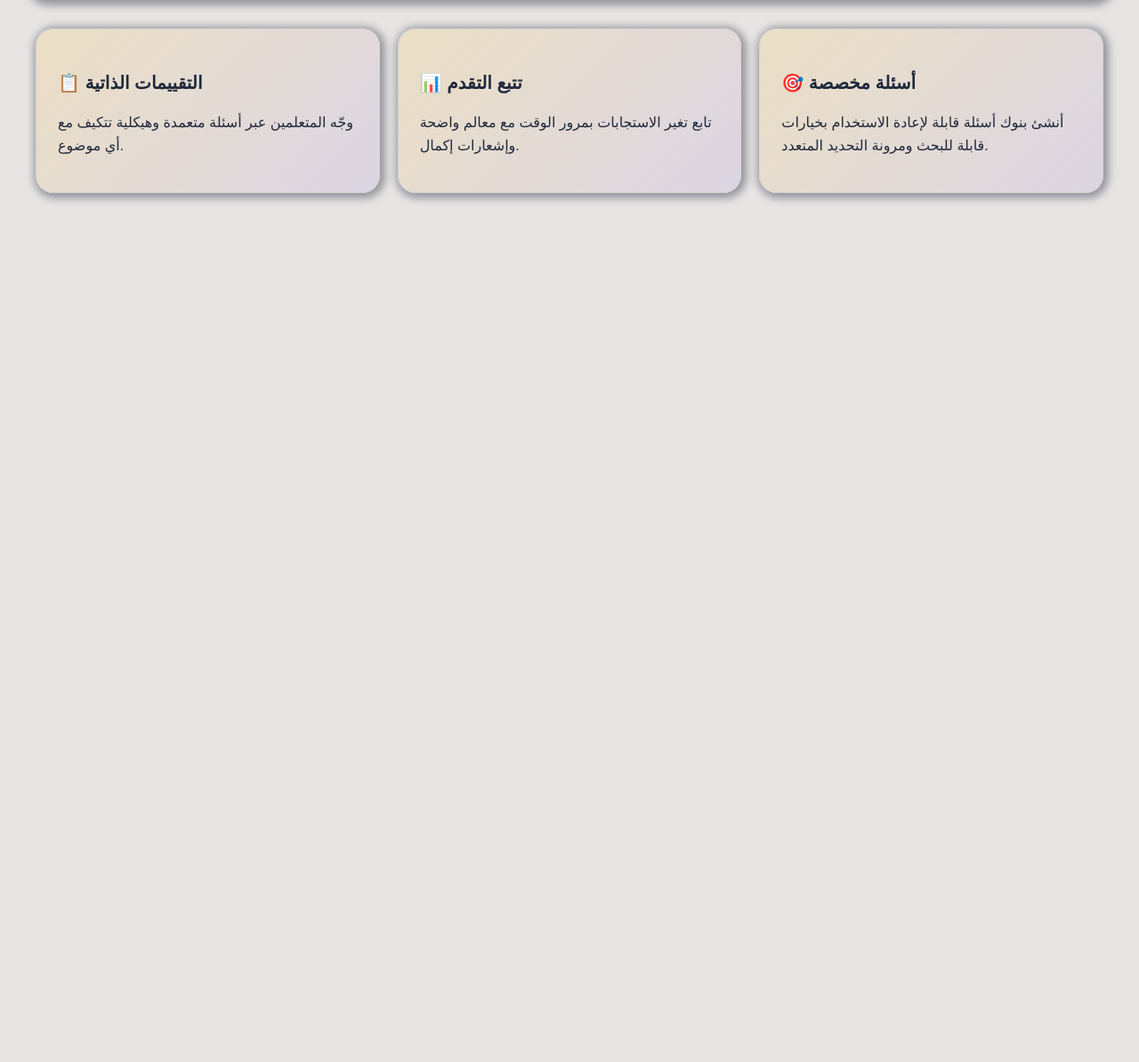
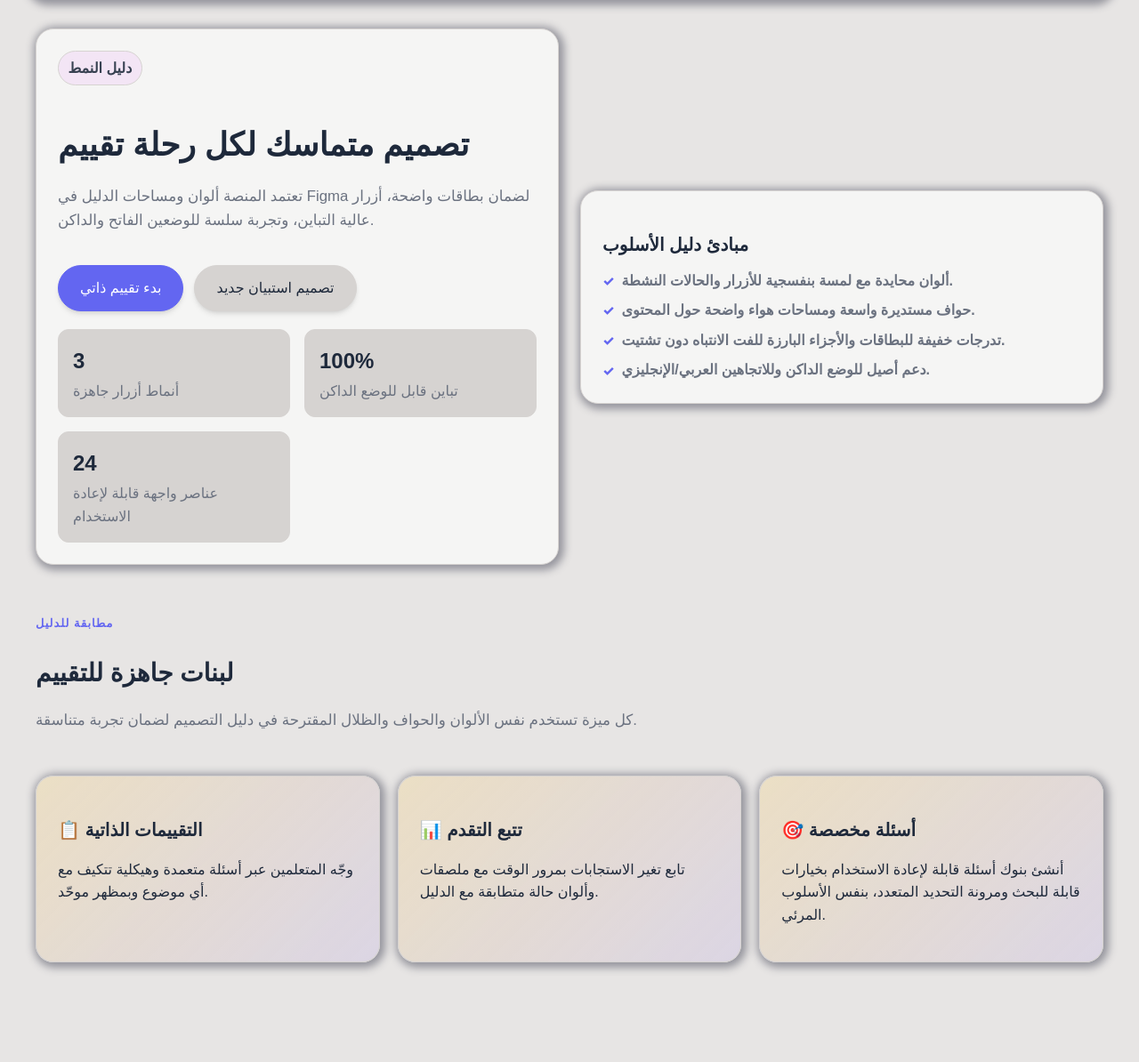
Before and after one commit to azizmojil/QuestionsBank, a Django app: page / in a window 1280 px wide. Shown: the part 122-1316 px from the top of the page at 89% size. Before the commit the page ends 350 px from the top, so only its background shows below. Run offline with Django 5.2, Linux system fonts and the light colour scheme; some libraries are stand-ins or nearby versions.

Commit message:
Align home hero with Figma style guide and accessibility updates
Co-authored-by: azizmojil <36235884+azizmojil@users.noreply.github.com>

```diff
--- a/static/css/base.css
+++ b/static/css/base.css
@@ -675,6 +675,14 @@ body.dark-mode .spinner {
     z-index: 1;
 }
 
+.hero-actions {
+    display: inline-flex;
+    flex-wrap: wrap;
+    align-items: center;
+    gap: 0.75rem;
+    margin-top: 1.25rem;
+}
+
 .hero-highlight {
     display: inline-flex;
     align-items: center;
@@ -714,6 +722,29 @@ body.dark-mode .spinner {
     color: var(--muted-foreground);
 }
 
+.checklist {
+    list-style: none;
+    padding: 0;
+    margin: 0.75rem 0 0;
+    display: grid;
+    gap: 0.5rem;
+}
+
+.checklist li {
+    display: flex;
+    align-items: center;
+    gap: 0.5rem;
+    color: var(--muted-foreground);
+    font-weight: 600;
+}
+
+.check-icon {
+    color: var(--primary);
+    font-weight: 800;
+    font-size: 0.95rem;
+    line-height: 1;
+}
+
 /* Screen reader only */
 .sr-only {
     position: absolute;
--- a/templates/home.html
+++ b/templates/home.html
@@ -4,19 +4,63 @@
 {% block title %}{% trans "الصفحة الرئيسية - منصة QnR" %}{% endblock %}
 
 {% block content %}
-    <section id="features">
+    <section class="hero">
+        <div class="card hero-card">
+            <span class="hero-highlight">{% trans "دليل النمط" %}</span>
+            <h1>{% trans "تصميم متماسك لكل رحلة تقييم" %}</h1>
+            <p class="lead">
+                {% trans "تعتمد المنصة ألوان ومساحات الدليل في Figma لضمان بطاقات واضحة، أزرار عالية التباين، وتجربة سلسة للوضعين الفاتح والداكن." %}
+            </p>
+            <div class="hero-actions">
+                <a class="btn" href="{% url 'survey_list' %}" aria-label="{% trans 'الانتقال إلى قائمة الاستبيانات لبدء تقييم ذاتي' %}">{% trans "بدء تقييم ذاتي" %}</a>
+                <a class="btn btn-secondary" href="{% url 'survey_builder' %}" aria-label="{% trans 'فتح منشئ الاستبيان لتصميم استبيان جديد' %}">{% trans "تصميم استبيان جديد" %}</a>
+            </div>
+            <div class="stat-grid">
+                <div class="stat" aria-label="{% trans 'أنماط واضحة للأزرار' %}">
+                    <p class="value">3</p>
+                    <p class="label">{% trans "أنماط أزرار جاهزة" %}</p>
+                </div>
+                <div class="stat" aria-label="{% trans 'تباين مستدام' %}">
+                    <p class="value">100%</p>
+                    <p class="label">{% trans "تباين قابل للوضع الداكن" %}</p>
+                </div>
+                <div class="stat" aria-label="{% trans 'عناصر قابلة لإعادة الاستخدام' %}">
+                    <p class="value">24</p>
+                    <p class="label">{% trans "عناصر واجهة قابلة لإعادة الاستخدام" %}</p>
+                </div>
+            </div>
+        </div>
+        <div class="card hero-card">
+            <h3>{% trans "مبادئ دليل الأسلوب" %}</h3>
+            <ul class="checklist">
+                <li><span class="check-icon" aria-hidden="true">✓</span>{% trans "ألوان محايدة مع لمسة بنفسجية للأزرار والحالات النشطة." %}</li>
+                <li><span class="check-icon" aria-hidden="true">✓</span>{% trans "حواف مستديرة واسعة ومساحات هواء واضحة حول المحتوى." %}</li>
+                <li><span class="check-icon" aria-hidden="true">✓</span>{% trans "تدرجات خفيفة للبطاقات والأجزاء البارزة للفت الانتباه دون تشتيت." %}</li>
+                <li><span class="check-icon" aria-hidden="true">✓</span>{% trans "دعم أصيل للوضع الداكن وللاتجاهين العربي/الإنجليزي." %}</li>
+            </ul>
+        </div>
+    </section>
+
+    <section id="features" class="mt-3">
+        <div class="section-header">
+            <div>
+                <p class="eyebrow">{% trans "مطابقة للدليل" %}</p>
+                <h2>{% trans "لبنات جاهزة للتقييم" %}</h2>
+                <p class="lead">{% trans "كل ميزة تستخدم نفس الألوان والحواف والظلال المقترحة في دليل التصميم لضمان تجربة متناسقة." %}</p>
+            </div>
+        </div>
         <div class="feature-grid">
             <div class="card feature-card">
                 <h3 aria-label="{% trans 'ميزة التقييمات الذاتية' %}">📋 {% trans "التقييمات الذاتية" %}</h3>
-                <p>{% trans "وجّه المتعلمين عبر أسئلة متعمدة وهيكلية تتكيف مع أي موضوع." %}</p>
+                <p>{% trans "وجّه المتعلمين عبر أسئلة متعمدة وهيكلية تتكيف مع أي موضوع وبمظهر موحّد." %}</p>
             </div>
             <div class="card feature-card">
                 <h3 aria-label="{% trans 'ميزة تتبع التقدم' %}">📊 {% trans "تتبع التقدم" %}</h3>
-                <p>{% trans "تابع تغير الاستجابات بمرور الوقت مع معالم واضحة وإشعارات إكمال." %}</p>
+                <p>{% trans "تابع تغير الاستجابات بمرور الوقت مع ملصقات وألوان حالة متطابقة مع الدليل." %}</p>
             </div>
             <div class="card feature-card">
                 <h3 aria-label="{% trans 'ميزة الأسئلة المخصصة' %}">🎯 {% trans "أسئلة مخصصة" %}</h3>
-                <p>{% trans "أنشئ بنوك أسئلة قابلة لإعادة الاستخدام بخيارات قابلة للبحث ومرونة التحديد المتعدد." %}</p>
+                <p>{% trans "أنشئ بنوك أسئلة قابلة لإعادة الاستخدام بخيارات قابلة للبحث ومرونة التحديد المتعدد، بنفس الأسلوب المرئي." %}</p>
             </div>
         </div>
     </section>
```
